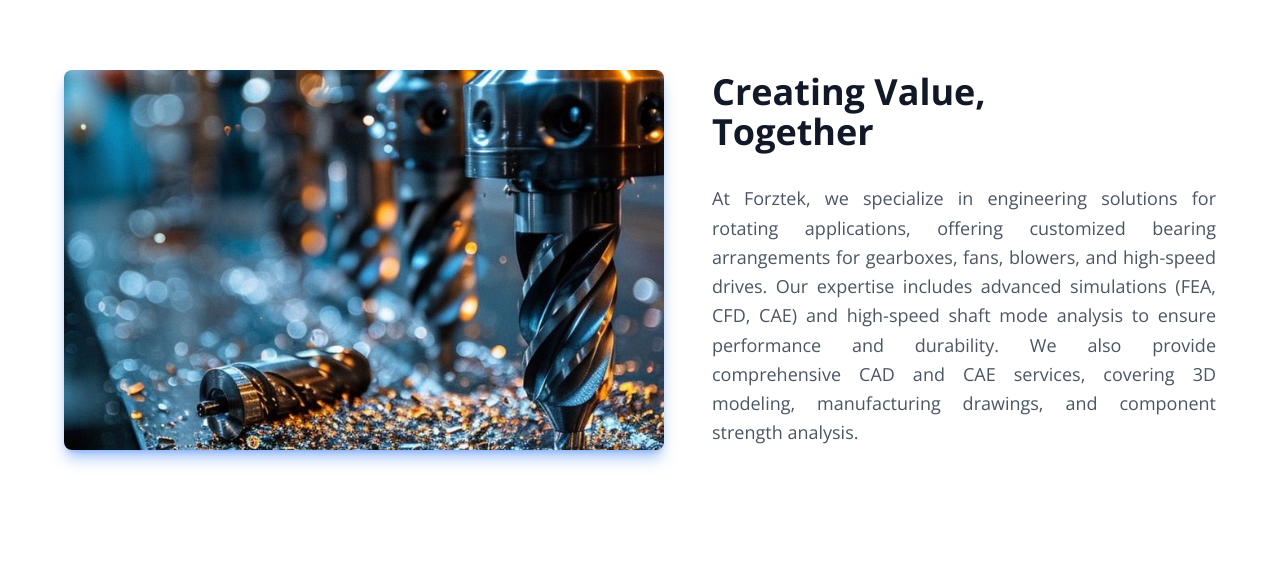
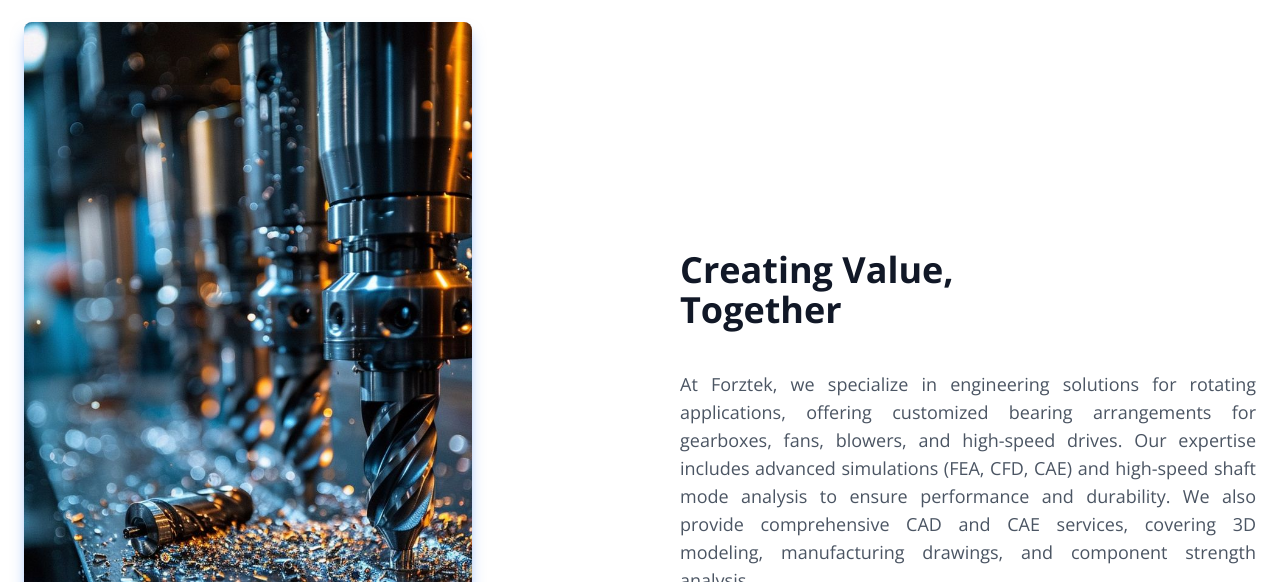
Before and after one commit to SarveshRajoba/Forztek, a React (Create React App) app: page / in a window 1280 px wide. Shown: the part 898-1480 px from the top of the page. Built offline with nearby package versions, Linux system fonts and the light colour scheme.

Commit message:
Line Component fixed

```diff
--- a/src/pages/AboutUs.js
+++ b/src/pages/AboutUs.js
@@ -1,5 +1,5 @@
 import React, { useState } from "react";
-import { InView } from 'react-intersection-observer'; // Import the InView component from react-intersection-observer
+import { InView } from "react-intersection-observer"; // Import the InView component from react-intersection-observer
 import Line from "../components/Line";
 
 const AboutUs = () => {
@@ -8,41 +8,35 @@ const AboutUs = () => {
 
   // Function to handle when the component is in view
   const handleInView = (inView) => {
-    if (inView && !hasAnimated) { // Trigger animation only once
-      setAnimate(true); // Trigger animation when the component comes into view
-      setHasAnimated(true); // Set that animation has already been triggered
+    if (inView && !hasAnimated) {
+      setAnimate(true);
+      setHasAnimated(true);
     }
   };
 
   return (
-    <div id="about" className="bg-white text-gray-900 px-6 py-2 min-h-screen mx-auto">
+    <div id="about" className="bg-white text-gray-900 px-6 py-10 min-h-screen mx-auto">
       {/* About Section */}
-      <InView onChange={handleInView} triggerOnce={true}> {/* triggerOnce ensures it's only checked once */}
-        {/* About Us Image */}
-        <div className="mt-40 mb-20 my-auto flex flex-col md:flex-row items-center justify-between gap-6">
+      <InView onChange={handleInView} triggerOnce={true}>
+        <div className="flex flex-col md:flex-row items-center justify-between gap-6 mt-20 mb-20">
+          {/* About Us Image */}
           <img
-            className={`ml-10 flex-shrink-0 object-cover shadow-lg shadow-blue-500/50 w-[600px] h-[380px] rounded-lg`}
+            className="flex-shrink-0 object-cover shadow-lg shadow-blue-500/50 w-full max-w-md h-auto rounded-lg md:w-[50%]"
             src="/aboutUs.jpg"
             alt="About Us"
           />
           {/* About Us Information */}
           <div
-            className={`mt-0 group md:mt-0 max-w-xl text-center md:text-left md:ml-6 mr-10 transition-transform duration-1000 ${animate ? "translate-y-0 opacity-100" : "translate-y-20 opacity-0"}`}
+            className={`group max-w-xl text-center md:text-left transition-transform duration-1000 ${animate ? "translate-y-0 opacity-100" : "translate-y-20 opacity-0"}`}
           >
-            <h1 className="text-4xl font-bold mb-3">
+            <h1 className="text-3xl sm:text-4xl font-bold mb-3">
               Creating Value, <span className="block">Together</span>
             </h1>
-            <div className="">
+            <div className="flex justify-center md:justify-start ">
               <Line />
             </div>
-            <p className="text-lg text-gray-600 text-justify leading-relaxed mt-4">
-              At Forztek, we specialize in engineering solutions for rotating
-              applications, offering customized bearing arrangements for
-              gearboxes, fans, blowers, and high-speed drives. Our expertise
-              includes advanced simulations (FEA, CFD, CAE) and high-speed shaft
-              mode analysis to ensure performance and durability. We also provide
-              comprehensive CAD and CAE services, covering 3D modeling,
-              manufacturing drawings, and component strength analysis.
+            <p className="text-base sm:text-lg text-gray-600 text-justify leading-relaxed mt-4">
+              At Forztek, we specialize in engineering solutions for rotating applications, offering customized bearing arrangements for gearboxes, fans, blowers, and high-speed drives. Our expertise includes advanced simulations (FEA, CFD, CAE) and high-speed shaft mode analysis to ensure performance and durability. We also provide comprehensive CAD and CAE services, covering 3D modeling, manufacturing drawings, and component strength analysis.
             </p>
           </div>
         </div>
--- a/src/pages/ContactPage.js
+++ b/src/pages/ContactPage.js
@@ -110,15 +110,17 @@ const ContactPage = () => {
           </div>
 
           {/* Map Section */}
+          {/* Map Section */}
 <div className="w-full mt-6">
   <iframe
     className="w-full h-48 md:h-72"
-              src="https://www.google.com/maps/embed?pb=!1m18!1m12!1m3!1d3782.720112676396!2d73.8567430154444!3d18.520430387397007!2m3!1f0!2f0!3f0!3m2!1i1024!2i768!4f13.1!3m3!1m2!1s0x3bc2c07c5a45c871%3A0xe38b6a6a5a6fcb35!2sPune%2C%20Maharashtra!5e0!3m2!1sen!2sin!4v1697236850985!5m2!1sen!2sin"
-              title="Google Map"
+    src="https://www.google.com/maps/embed?pb=!1m18!1m12!1m3!1d3782.0038579585624!2d73.9146232!3d18.5636035!2m3!1f0!2f0!3f0!3m2!1i1024!2i768!4f13.1!3m3!1m2!1s0x3bc2c1414bc25d15%3A0xd483f44bda09bbf2!2sOz%20Plaza%2C%20Sakore%20Nagar%2C%20Viman%20Nagar%2C%20Pune%2C%20Maharashtra%20411014!5e0!3m2!1sen!2sin!4v1697236850985!5m2!1sen!2sin"
+    title="Google Map with Pin"
     allowFullScreen
     loading="lazy"
   ></iframe>
 </div>
+
         </div>
 
         {/* Right Section (Contact Form) */}
@@ -158,7 +160,7 @@ const ContactPage = () => {
             ></textarea>
             <button
   type="submit"
-              className="w-full md:w-60 p-3 bg-blue-500 text-white rounded-md hover:bg-blue-600 transition"
+  className="w-auto sm:w-40 md:w-60 p-3 bg-blue-500 text-white rounded-md hover:bg-blue-600 transition"
 >
   Submit
 </button>
--- a/src/pages/vision_mission.js
+++ b/src/pages/vision_mission.js
@@ -1,6 +1,6 @@
-
 import React, { useRef, useEffect, useState } from 'react';
 import Line from "../components/Line";
+
 function VisionMission() {
     const [animateVision, setAnimateVision] = useState(false);
     const [animateMission, setAnimateMission] = useState(false);
@@ -58,10 +58,10 @@ function VisionMission() {
                 <h1 className="text-3xl sm:text-5xl font-serif font-semibold lg:mr-20 md:mr-20 lg:mb-4 md:mb-4 sm:mb-0 sm:mr-0 tracking-wider">
                     VISION
                 </h1>
-                <div className='flex -translate-x-20'>
-                    <Line/>
+                <div className="flex -translate-x-5 sm:-translate-x-20">
+                    <Line />
                 </div>
-                <p className="text-base sm:text-2xl font-serif leading-relaxed text-center mt-5 sm:text-left w-[150px] lg:w-[280px] md:w-[280px]">
+                <p className="text-base sm:text-2xl font-serif leading-relaxed text-center mt-5 sm:text-left w-[200px] sm:w-[280px]">
                     A future where our solutions contribute to a reliable and sustainable green world.
                 </p>
             </div>
@@ -71,13 +71,13 @@ function VisionMission() {
                 ref={missionRef}
                 className={`w-full sm:w-1/2 group bg-white text-black flex flex-col justify-center items-center px-6 py-6 transition-all duration-1000 ${animateMission ? 'opacity-100 -translate-x-0' : 'opacity-0 translate-x-1'}`}
             >
-                <h1 className="text-3xl  sm:text-5xl font-serif font-semibold lg:mr-9 md:mr-9 lg:mb-4 md:mb-4 sm:mb-0 sm:mr-0 tracking-wider">
+                <h1 className="text-3xl sm:text-5xl font-serif font-semibold lg:mr-9 md:mr-9 lg:mb-4 md:mb-4 sm:mb-0 sm:mr-0 tracking-wider">
                     MISSION
                 </h1>
-                <div className='flex -translate-x-20'>
-                    <Line/>
+                <div className="flex -translate-x-5 sm:-translate-x-20">
+                    <Line />
                 </div>
-                <p className="text-base sm:text-2xl font-serif leading-relaxed text-center mt-5 sm:mb-0sm:text-left w-[150px] lg:w-[280px] md:w-[280px]">
+                <p className="text-base sm:text-2xl font-serif leading-relaxed text-center mt-5 sm:text-left w-[200px] sm:w-[280px]">
                     To help customers & be the leader in innovative and sustainable solutions for rotating equipment.
                 </p>
             </div>
@@ -90,7 +90,7 @@ function VisionMission() {
                 <img
                     src="/vision_mission.png"
                     alt="Vision and Mission Graphic"
-                    className="w-[400px] h-[400px] max-w-full max-h-full object-contain"
+                    className="w-[250px] h-[250px] sm:w-[400px] sm:h-[400px] max-w-full max-h-full object-contain"
                 />
             </div>
         </div>
```
Lines whose indentation alone changed are shown as unchanged.
